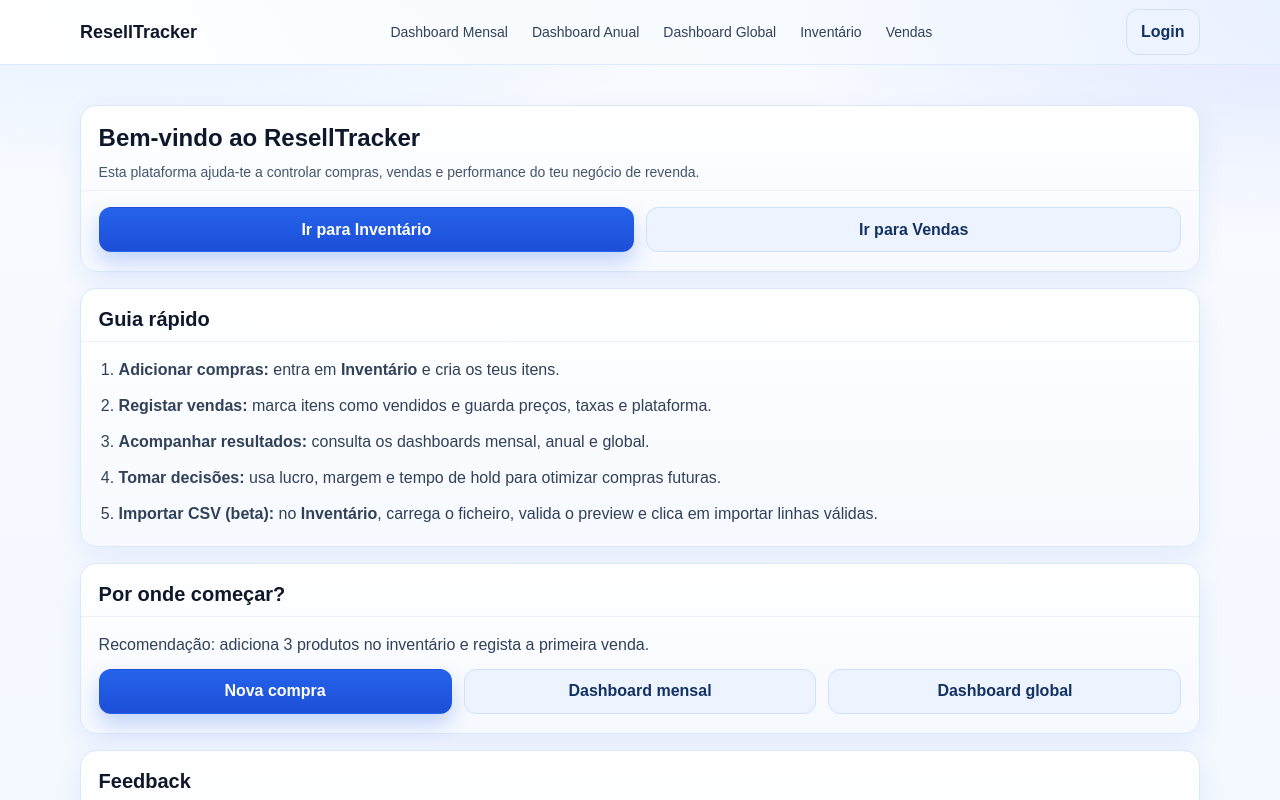
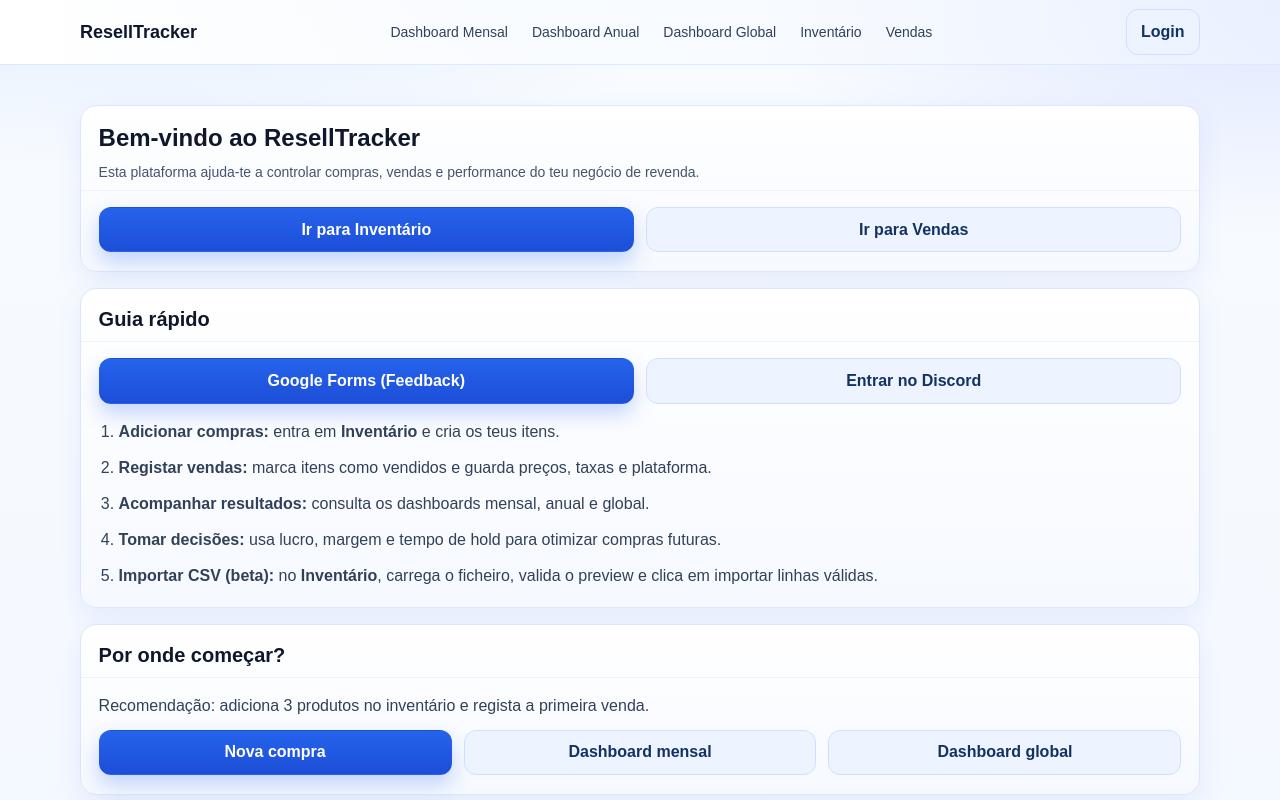
Before and after one commit to mariosilvarr03/Tracking_resell, a Next.js app: page / in a window 1280 px wide. Shown: the top 800 px of the page. Built offline with nearby package versions, Linux system fonts and the light colour scheme; no server answers.

Commit message:
pre teste

```diff
--- a/src/app/login/page.tsx
+++ b/src/app/login/page.tsx
@@ -7,7 +7,7 @@ import { supabaseBrowser } from "./../lib/supabase/client";
 function LoginForm() {
   const router = useRouter();
   const params = useSearchParams();
-  const redirectTo = params.get("redirectedFrom") ?? "/dashboard/mensal";
+  const redirectTo = params.get("redirectedFrom") ?? "/";
 
   const [email, setEmail] = useState("");
   const [password, setPassword] = useState("");
--- a/src/app/page.tsx
+++ b/src/app/page.tsx
@@ -27,6 +27,24 @@ export default function Home() {
           <h2 className="text-xl font-semibold text-slate-900">Guia rápido</h2>
         </div>
         <div className="card-content">
+          <div className="mb-4 grid gap-3 sm:grid-cols-2">
+            <a
+              href="https://forms.gle/R2Dg8pdhijD8Y7iu5"
+              target="_blank"
+              rel="noopener noreferrer"
+              className="btn btn-primary text-center"
+            >
+              Google Forms (Feedback)
+            </a>
+            <a
+              href="https://discord.gg/y42dW3Py"
+              target="_blank"
+              rel="noopener noreferrer"
+              className="btn btn-ghost text-center"
+            >
+              Entrar no Discord
+            </a>
+          </div>
           <ol className="list-decimal space-y-3 pl-5 text-slate-700">
             <li>
               <strong>Adicionar compras:</strong> entra em <span className="font-semibold">Inventário</span> e cria os teus itens.
--- a/src/app/register/page.tsx
+++ b/src/app/register/page.tsx
@@ -24,7 +24,7 @@ export default function RegisterPage() {
     if (error) return setError(error.message);
 
     // Se desligares "Confirm email" no Supabase, isto entra logo.
-    router.push("/dashboard/mensal");
+    router.push("/");
     router.refresh();
   }
 
```
